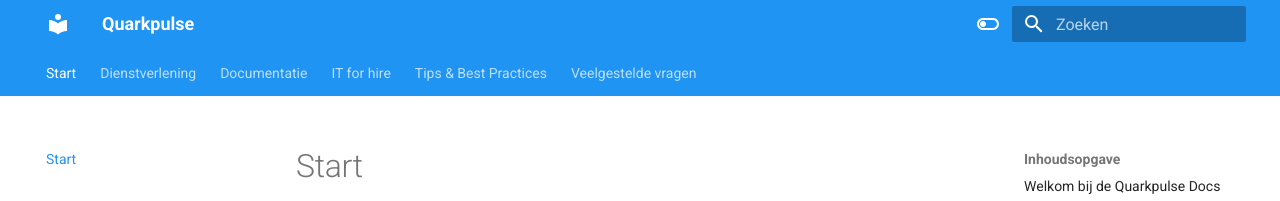
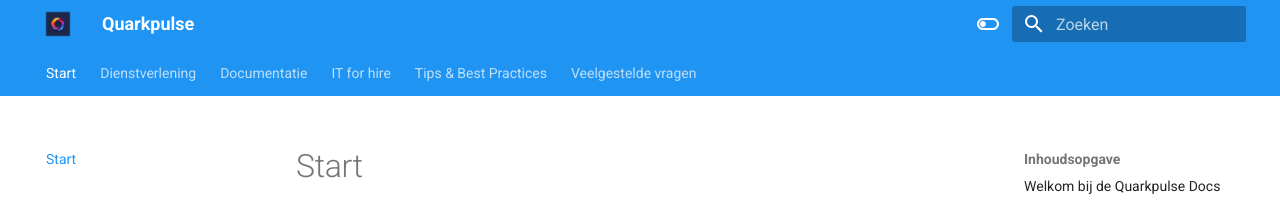
Before and after one commit to Quarkpulse/docs, an MkDocs documentation site: the page built from docs/index.md, in a window 1280 px wide. Shown: the top 201 px of the page. Built offline with MkDocs 1.6.1 and Material for MkDocs 9.7.7, drawn with Linux system fonts in a browser that asks for light colours.

Commit message:
Update mkdocs.yml

```diff
--- a/mkdocs.yml
+++ b/mkdocs.yml
@@ -2,6 +2,7 @@ site_name: Quarkpulse
 theme:
   name: material
   favicon: images/favicon.png
+  logo: images/logo.png
   features:
     - navigation.tabs
     - navigation.sections
```
